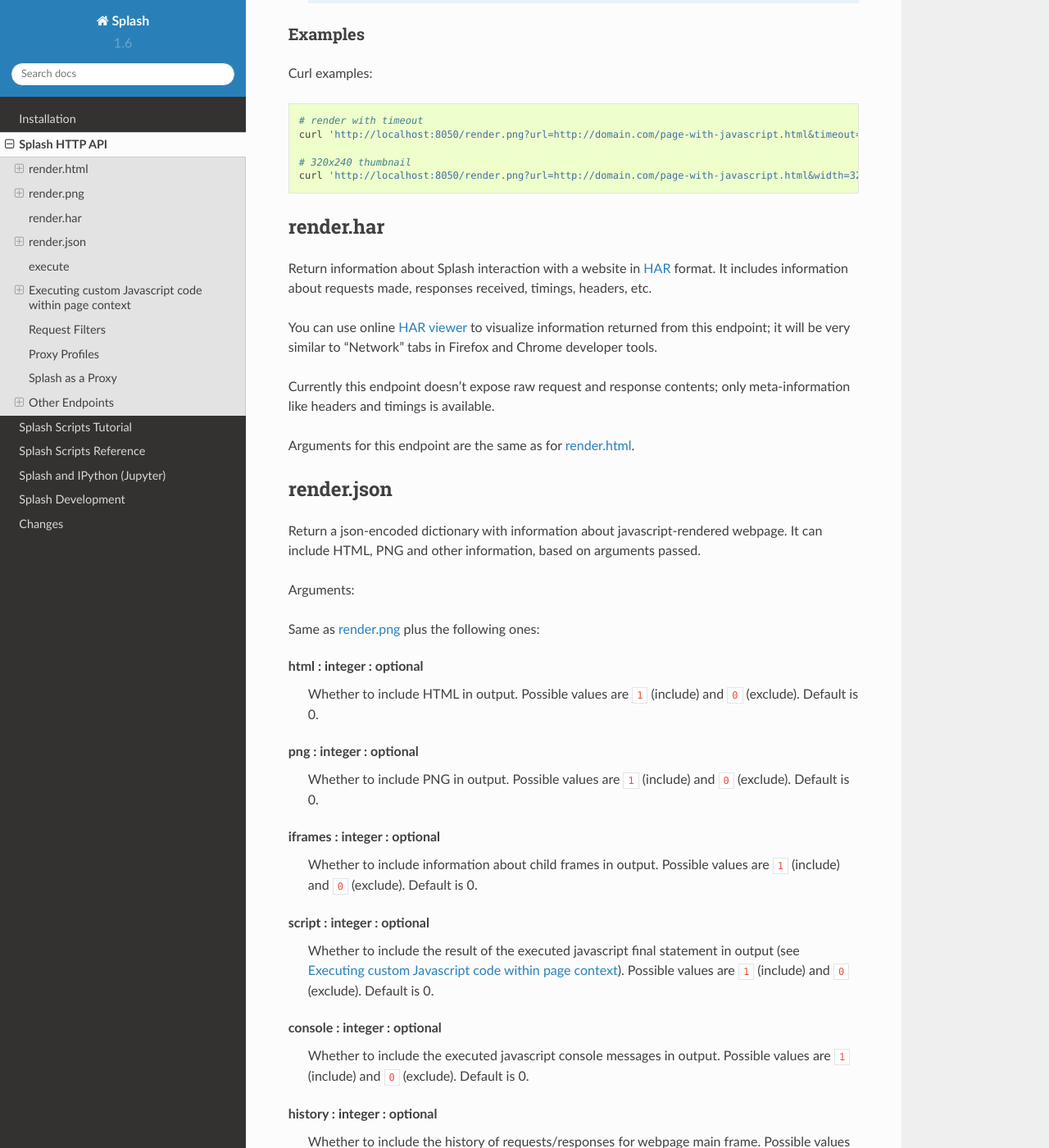
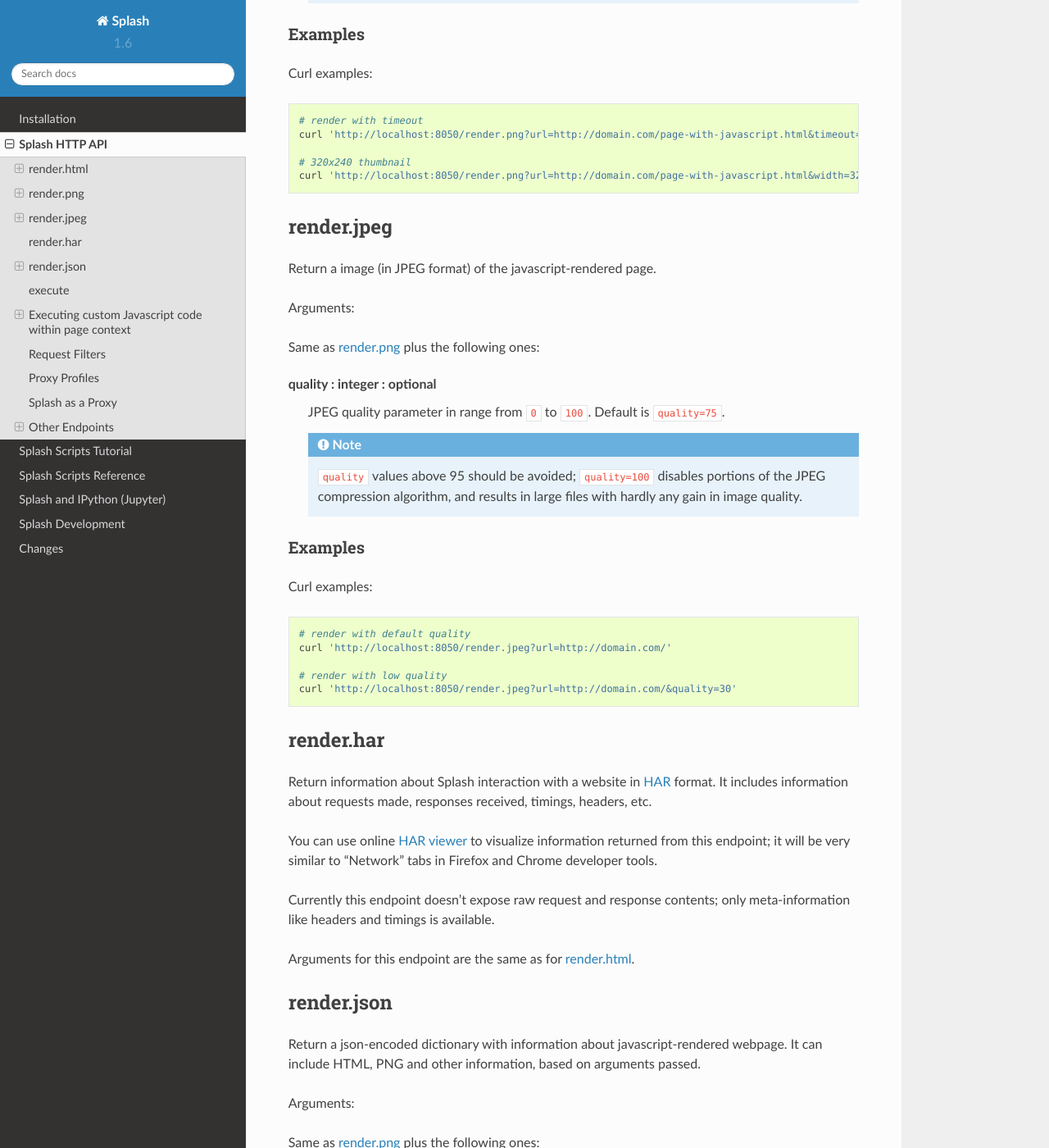
Before and after one commit to scrapinghub/splash, a Sphinx documentation site: the page built from docs/api.rst, in a window 1280 px wide and 1400 px high, scrolled down 3667 px. Shown: the whole window at 82% size. Built offline with Sphinx 7.4.7 and the Read the Docs theme 2.0.0, drawn with Linux system fonts in a browser that asks for light colours.

Commit message:
add jpeg endpoint documentation

```diff
--- a/docs/api.rst
+++ b/docs/api.rst
@@ -219,6 +219,42 @@
 
     # 320x240 thumbnail
     curl 'http://localhost:8050/render.png?url=http://domain.com/page-with-javascript.html&width=320&height=240'
+
+
+.. _render.jpeg:
+
+render.jpeg
+-----------
+
+Return a image (in JPEG format) of the javascript-rendered page.
+
+Arguments:
+
+Same as `render.png`_ plus the following ones:
+
+.. _arg-quality:
+
+quality : integer : optional
+  JPEG quality parameter in range from ``0`` to ``100``.
+  Default is ``quality=75``.
+
+  .. note::
+
+      ``quality`` values above 95 should be avoided;
+      ``quality=100`` disables portions of the JPEG compression algorithm,
+      and results in large files with hardly any gain in image quality.
+
+
+Examples
+~~~~~~~~
+
+Curl examples::
+
+    # render with default quality
+    curl 'http://localhost:8050/render.jpeg?url=http://domain.com/'
+
+    # render with low quality
+    curl 'http://localhost:8050/render.jpeg?url=http://domain.com/&quality=30'
 
 
 .. _render.har:
```
